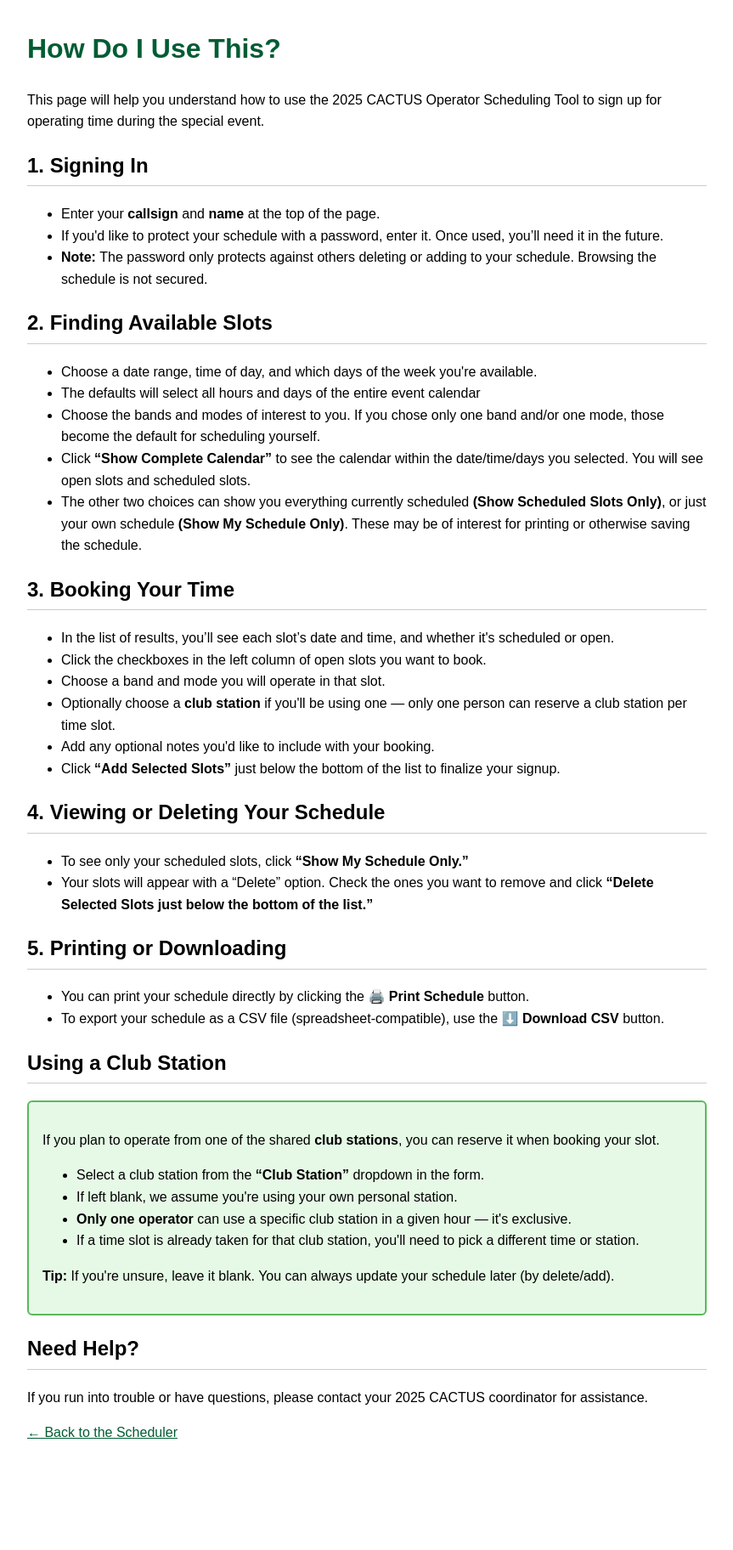
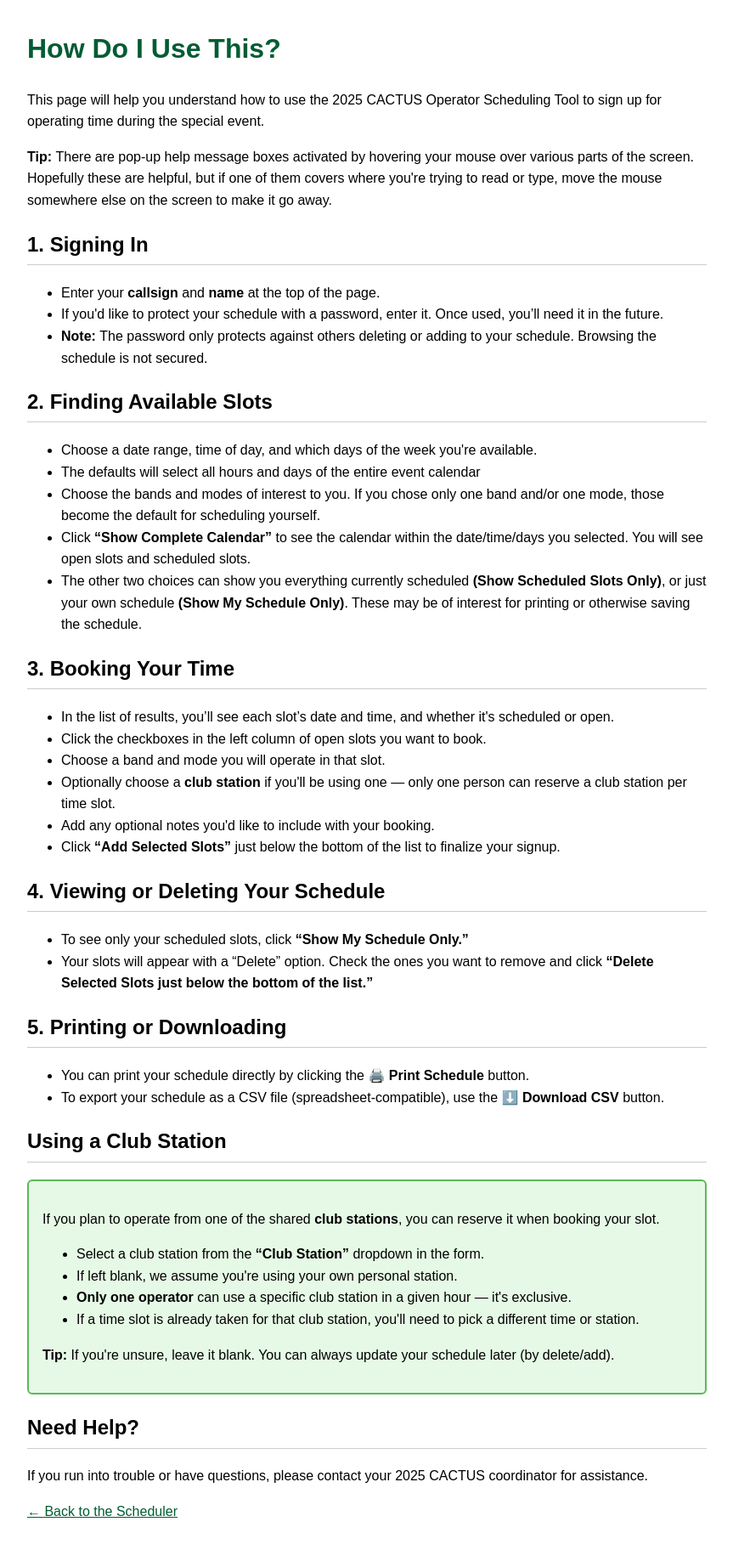
Before and after one commit to wizardofaz/k7rst_event_scheduler, a PHP site: page /how-do-i-use-this.php in a window 1280 px wide. Shown: the whole page at 85% size, without its empty margins (208-1071 px from the left). Before the commit the page ends 1693 px from the top, so only its background shows below. Run offline with PHP 8.4, Linux system fonts and the light colour scheme.

Commit message:
added help about tool-tips

```diff
--- a/how-do-i-use-this.php
+++ b/how-do-i-use-this.php
@@ -31,6 +31,10 @@ require_once 'config.php';
 
 <p>This page will help you understand how to use the <?= EVENT_NAME ?> Operator Scheduling Tool
 to sign up for operating time during the special event.</p>
+<p><strong>Tip: </strong>There are pop-up help message boxes activated by hovering your
+mouse over various parts of the screen. Hopefully these are helpful, but if one of them
+covers where you're trying to read or type, move the mouse somewhere else on the screen
+to make it go away.</p>
 
 <h2>1. Signing In</h2>
 <ul>
```
